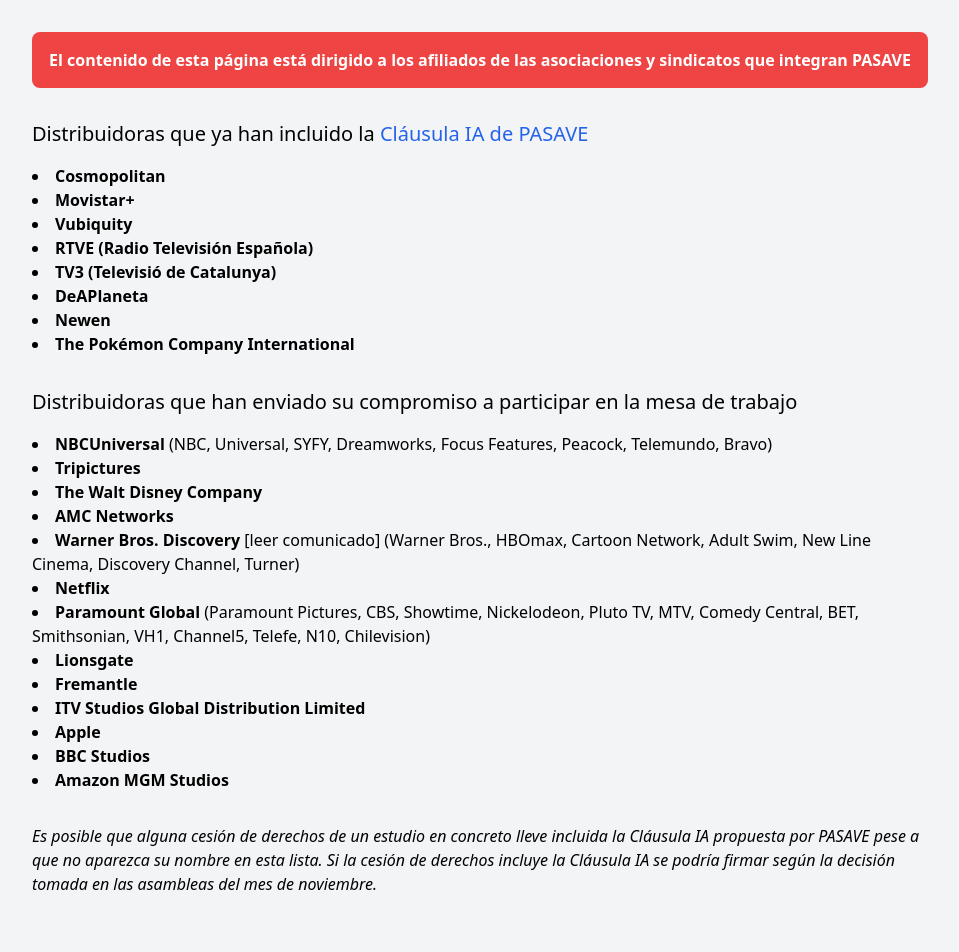
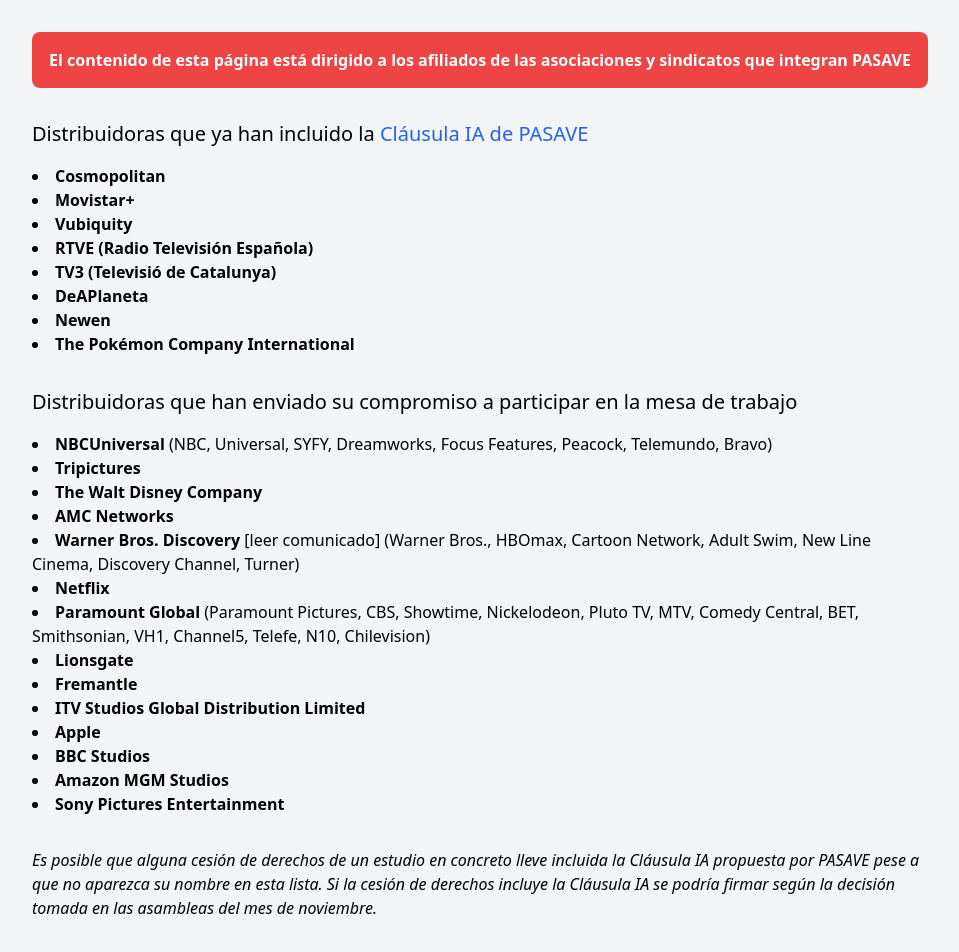
Before and after one commit to mutsuda/pasave.github.io, a Jekyll site: the page built from oklist.md, in a window 1280 px wide. Shown: the whole page, without its empty margins (160-1119 px from the left). Built offline with Jekyll 4.4.1, drawn with Linux system fonts in a browser that asks for light colours; before the commit the page ends 928 px from its top, so only the background shows below that.

Commit message:
Added Sony

```diff
--- a/oklist.md
+++ b/oklist.md
@@ -34,6 +34,7 @@
 	<li class="font-bold">Apple</li>
 	<li class="font-bold">BBC Studios</li>
 	<li class="font-bold">Amazon MGM Studios</li>
+	<li class="font-bold">Sony Pictures Entertainment</li>
 </ul>
 
 
```
